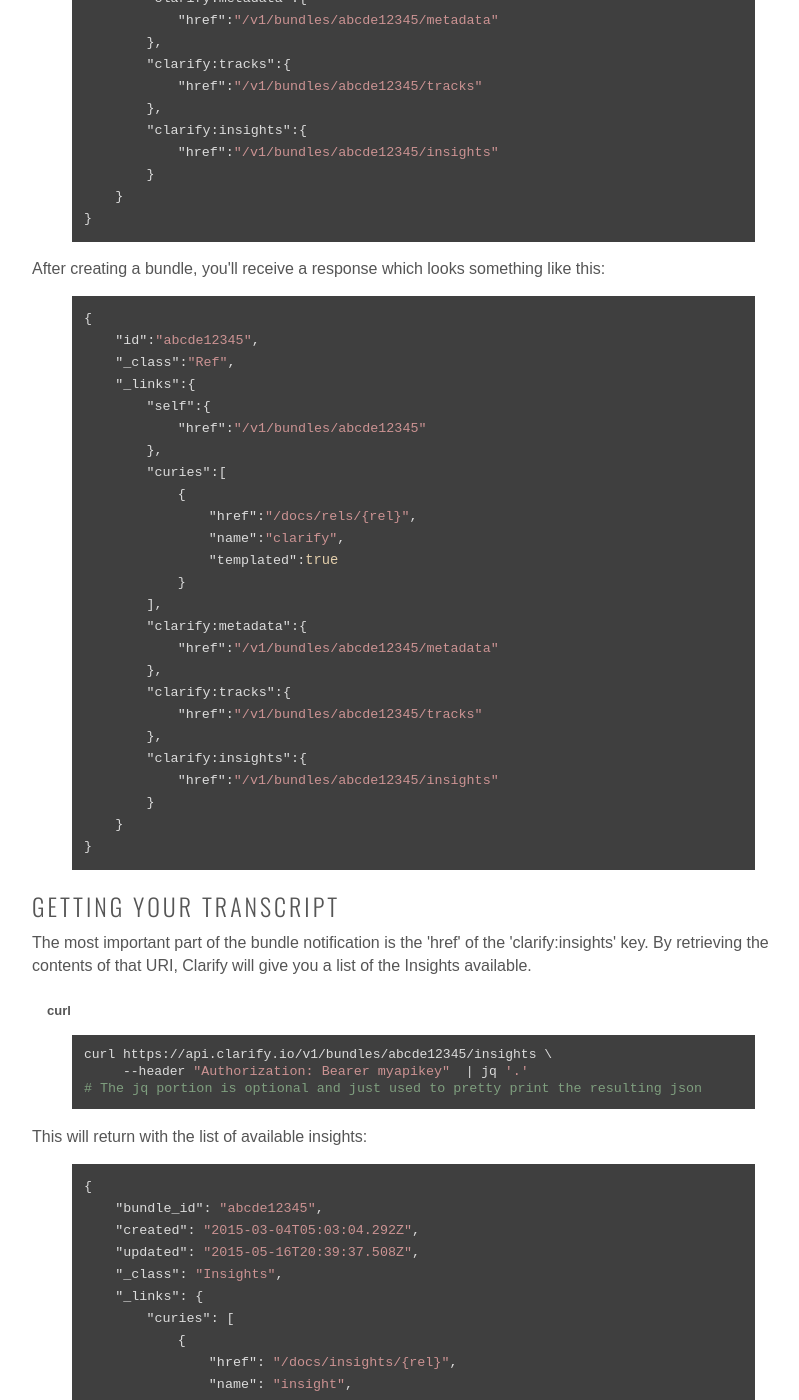
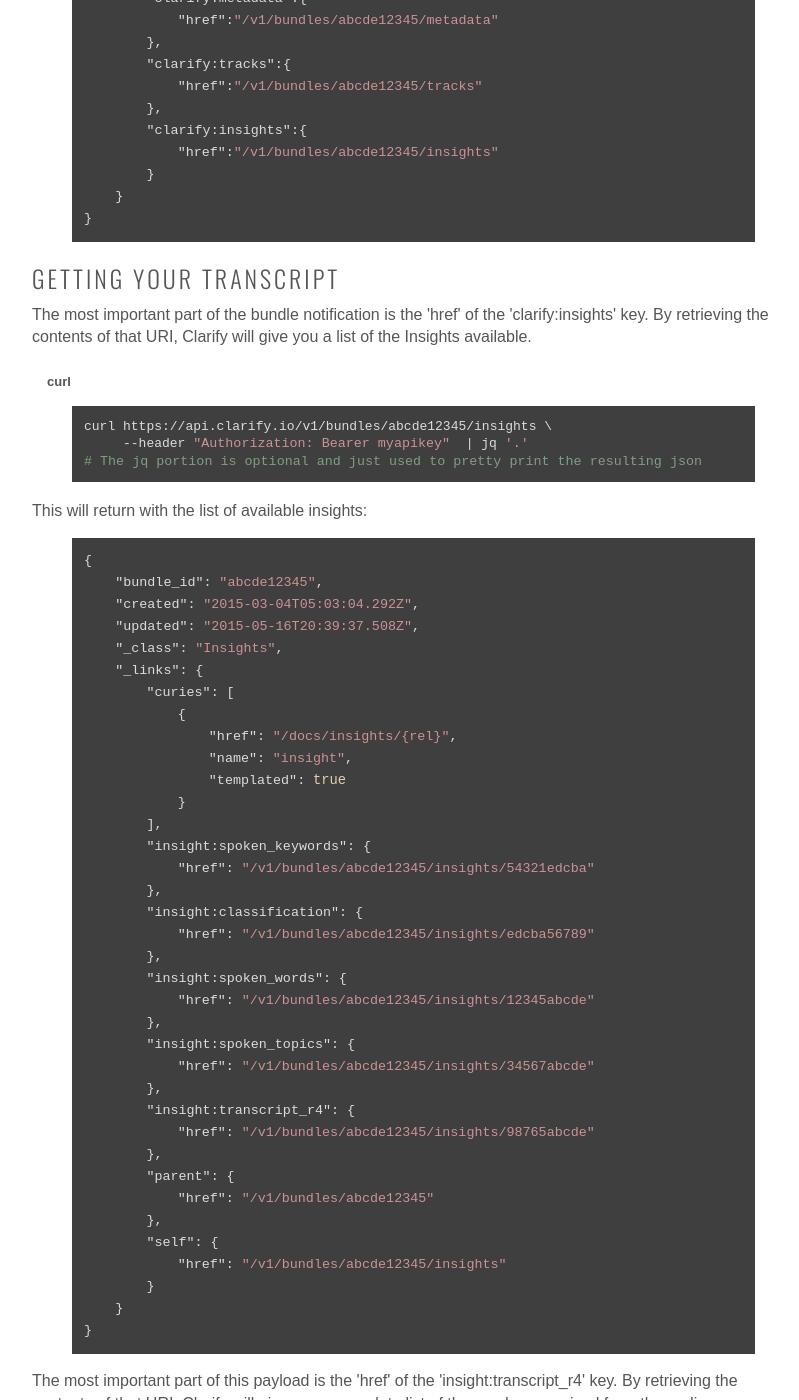
Before and after one commit to xclarifyio/clarify.github.io, a Jekyll site: the page built from _quickstarts/auto-transcripts.html, in a window 1280 px wide and 1400 px high, scrolled down 1311 px. Shown: the whole window, without its empty margins (103-902 px from the left). Built offline with Jekyll 4.4.1, drawn with Linux system fonts in a browser that asks for light colours; nearby versions of some CDN libraries; some web fonts are replaced.

Commit message:
collapsing the common portions

```diff
--- a/_quickstarts/auto-transcripts.html
+++ b/_quickstarts/auto-transcripts.html
@@ -17,15 +17,15 @@
 
 {% include /sections/media-loading.html %}
 
-After creating a bundle, you'll receive a response which looks something like this:
+{% assign tabs="insight-links" %}
 
-{% include /source/json/bundle_callback.md %}
+<a name="{{ tabs }}"></a>
 
 <h3>Getting your Transcript</h3>
 
 The most important part of the bundle notification is the 'href' of the 'clarify:insights' key. By retrieving the contents of that URI, Clarify will give you a list of the Insights available.
 
-{% include /sections/insight-links.html %}
+{% include /structural/tabs.html %}
 
 This will return with the list of available insights:
 
```
